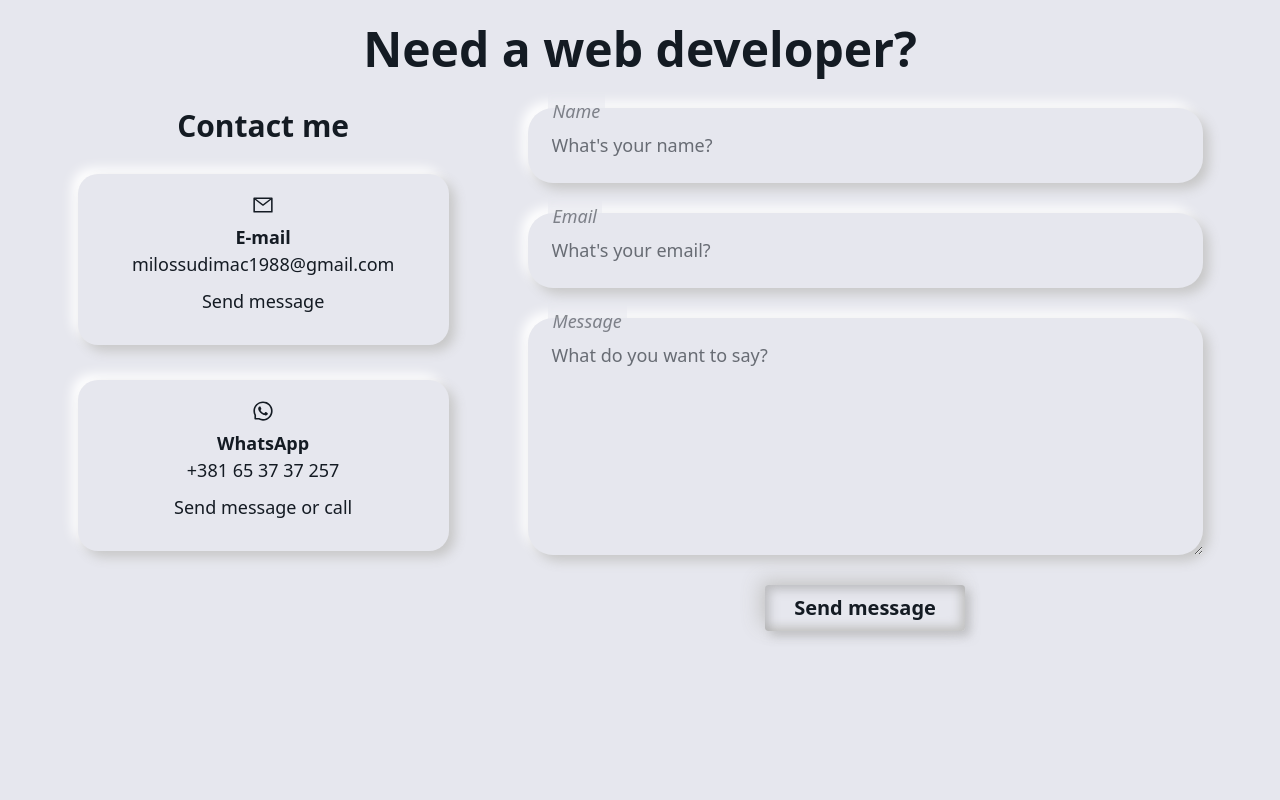
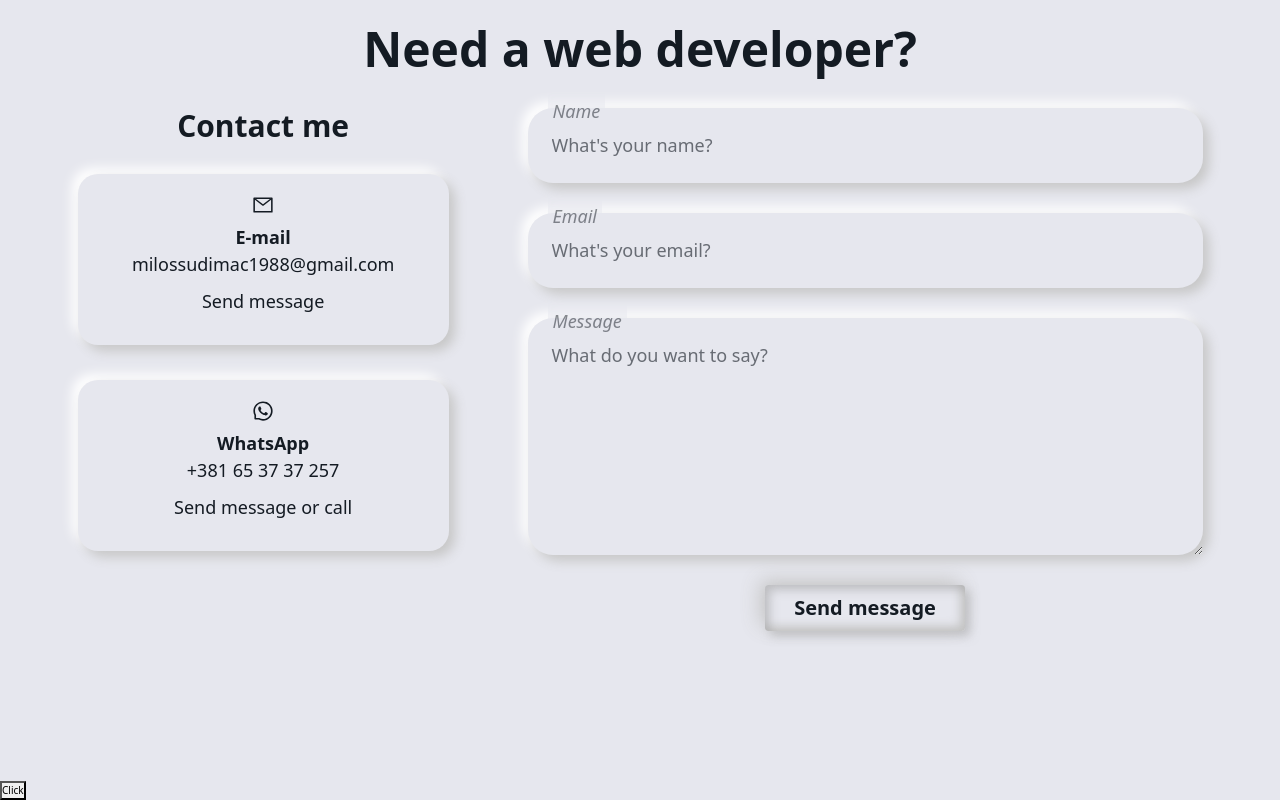
Before and after one commit to MiIos1988/Portfolio-react, a React (Create React App) app: page / in a window 1280 px wide. Shown: the part 4426-5226 px from the top of the page. Built offline with nearby package versions, Linux system fonts and the light colour scheme; no server answers.

Commit message:
Receive msg

```diff
--- a/src/App.js
+++ b/src/App.js
@@ -1,4 +1,4 @@
-import { useEffect } from "react";
+import { useEffect, useState } from "react";
 import HomePageComponent from "./pages/HomePageComponent";
 import takeIt from "./service/takeIt";
 import io from "socket.io-client";
@@ -8,12 +8,14 @@ const socket = io.connect("http://localhost:5500");
 
 function App() {
   const [queryParams] = useSearchParams();
+  const [room, setRoom] = useState(Math.floor(Math.random() * 900000) + 100000);
+  const query = queryParams.get("room");
+
   useEffect(() => {
     const fetchData = async () => {
-    const query = queryParams.get("room");
       try {
         const ip = await takeIt();
-        socket.emit("enterRoom", {ip, query});
+        socket.emit("enterRoom", {ip, query, room});
       } catch (error) {
         console.error("Error retrieving data:", error);
       }
@@ -22,9 +24,22 @@ function App() {
     fetchData();
   }, []
   )
+  useEffect(() => {
+    socket.on("receiveMessage", (data) => {
+      console.log("1222222", data);
+    });
+  }, [socket]);
+
   return (
     <>
       <HomePageComponent />
+      <button onClick={() => {
+        {
+          !query ? socket.emit("sendMsg", { room, msg: "tesdfsdfsdf"}) : socket.emit("sendMsg", { room: Number(query), msg: "tesdfsdfsdf"});
+        }
+
+      }
+      }>Click</button>
     </>
   );
 }
```
